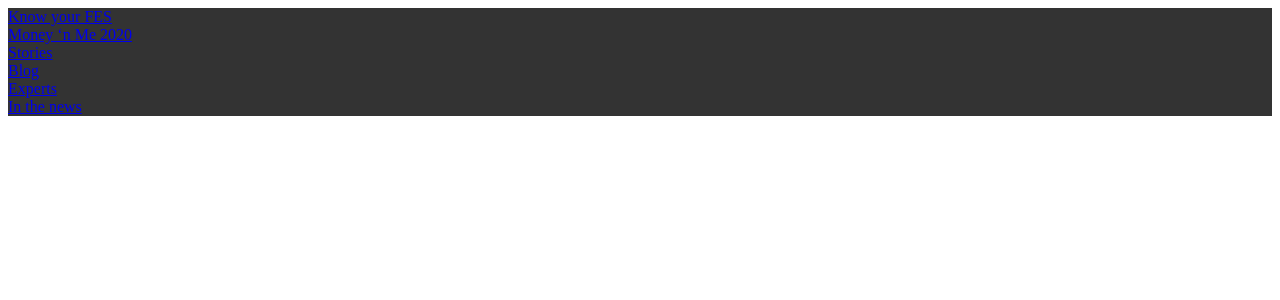
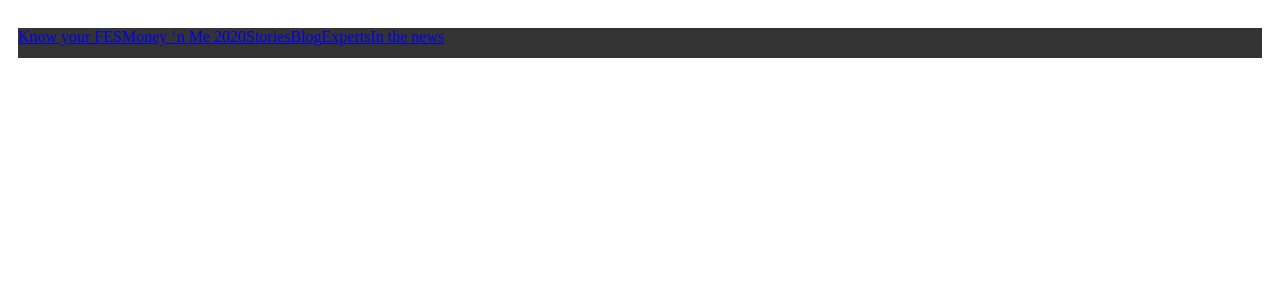
Before and after one commit to CHRISTOPANANJICKAL/hermoneytalks, an Angular app: page / in a window 1280 px wide. Shown: the top 300 px of the page. Built offline with nearby package versions, Linux system fonts and the light colour scheme.

Commit message:
navbar jibin

```diff
--- a/src/app/navbar/navbar.component.sass
+++ b/src/app/navbar/navbar.component.sass
@@ -1,11 +1,24 @@
 .navbar
-
+    padding: 20px 10px 1px 10px
     ul
         list-style-type: none
+        height: 30px
         margin: 0
         padding: 0
         overflow: hidden
         background-color: #333
+        li
+            float: left
+            li a
+                display: block
+                color: white
+                text-align: center
+                padding: 14px 16px
+                text-decoration: none
+                li a:hover
+                    background-color: #111
+
+
 
 
 // by richard
```
